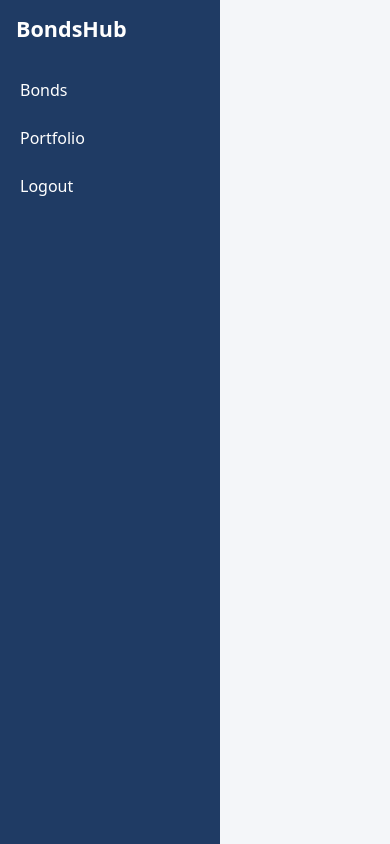
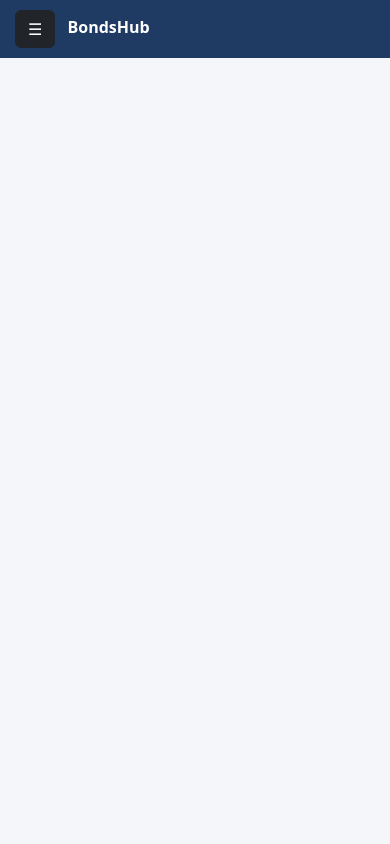
Before and after one commit to wtwinds/bonds, a Flask app: template templates/layout.html in a window 390 px wide. Run offline with Flask 3, Linux system fonts and the light colour scheme; the template is opened without the code that fills it, so the values that code supplies are empty.

Commit message:
media query commit

```diff
--- a/static/css/style.css
+++ b/static/css/style.css
@@ -49,3 +49,29 @@ body {
 .table th {
     vertical-align: middle;
 }
+
+/* MOBILE TOPBAR */
+.mobile-topbar {
+    background: #1f3b64;
+    padding: 10px 15px;
+}
+
+/* MOBILE RESPONSIVE */
+@media (max-width: 768px) {
+
+    .sidebar {
+        position: fixed;
+        left: -220px;
+        transition: 0.3s;
+        z-index: 1000;
+    }
+
+    .sidebar.show {
+        left: 0;
+    }
+
+    .main-content {
+        margin-left: 0 !important;
+        width: 100% !important;
+    }
+}
--- a/templates/layout.html
+++ b/templates/layout.html
@@ -3,14 +3,22 @@
 
 <head>
     <title>BondsHub</title>
+    <meta name="viewport" content="width=device-width, initial-scale=1">
+
     <link href="https://cdn.jsdelivr.net/npm/bootstrap@5.3.2/dist/css/bootstrap.min.css" rel="stylesheet">
     <link rel="stylesheet" href="{{ url_for('static', filename='css/style.css') }}">
 </head>
 
 <body>
 
+    <!-- MOBILE NAVBAR -->
+    <div class="mobile-topbar d-md-none">
+        <button class="btn btn-dark" onclick="toggleSidebar()">☰</button>
+        <span class="ms-2 text-white fw-bold">BondsHub</span>
+    </div>
+
     <!-- SIDEBAR -->
-    <div class="sidebar">
+    <div class="sidebar" id="sidebar">
         <h4 class="p-3 text-white"><b>BondsHub</b></h4>
         <a href="/bonds">Bonds</a>
         <a href="/portfolio">Portfolio</a>
@@ -22,6 +30,13 @@
         {% block content %}{% endblock %}
     </div>
 
+    <!-- TOGGLE SCRIPT -->
+    <script>
+        function toggleSidebar() {
+            document.getElementById("sidebar").classList.toggle("show");
+        }
+    </script>
+
 </body>
 
 </html>
```
